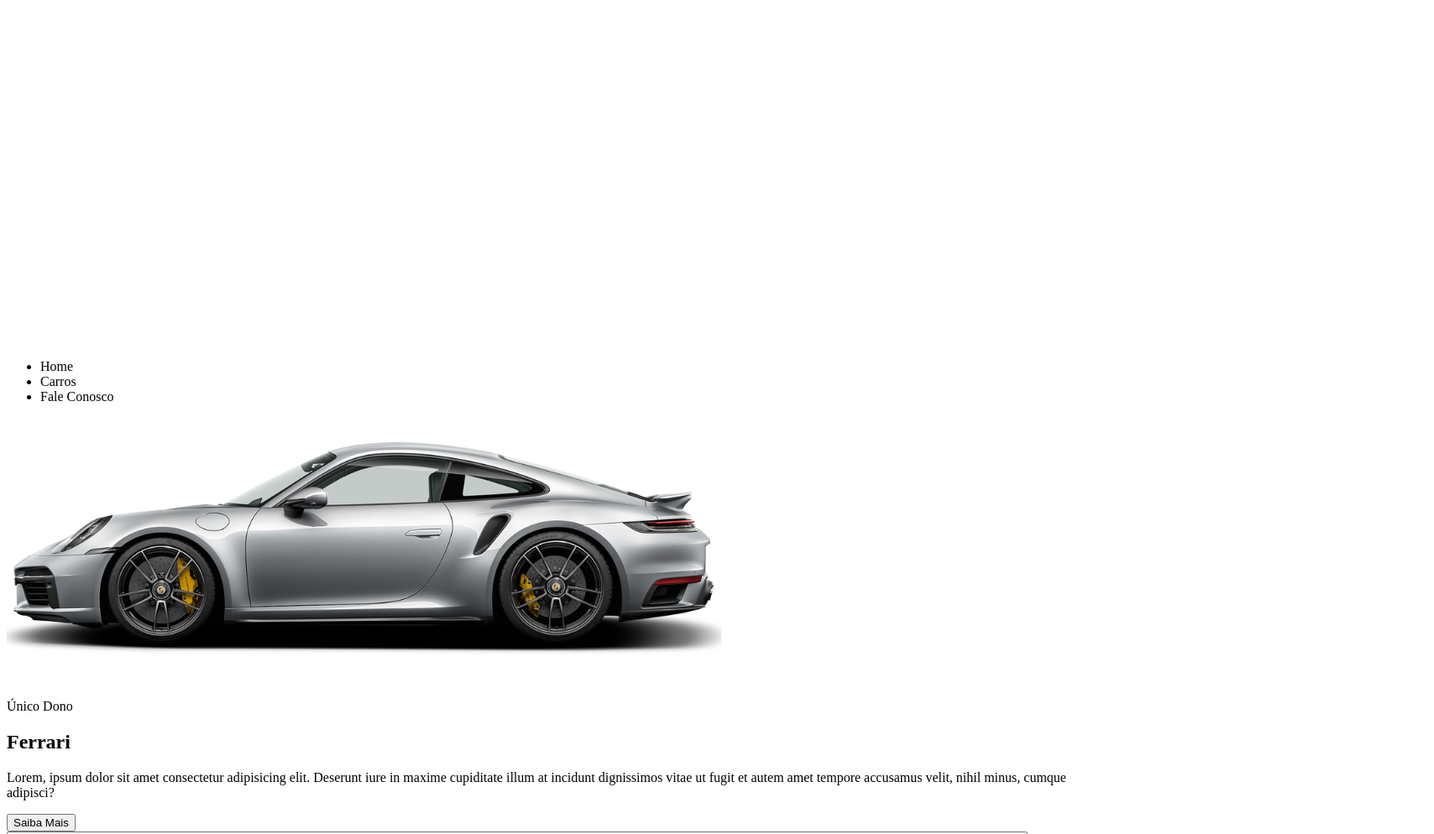
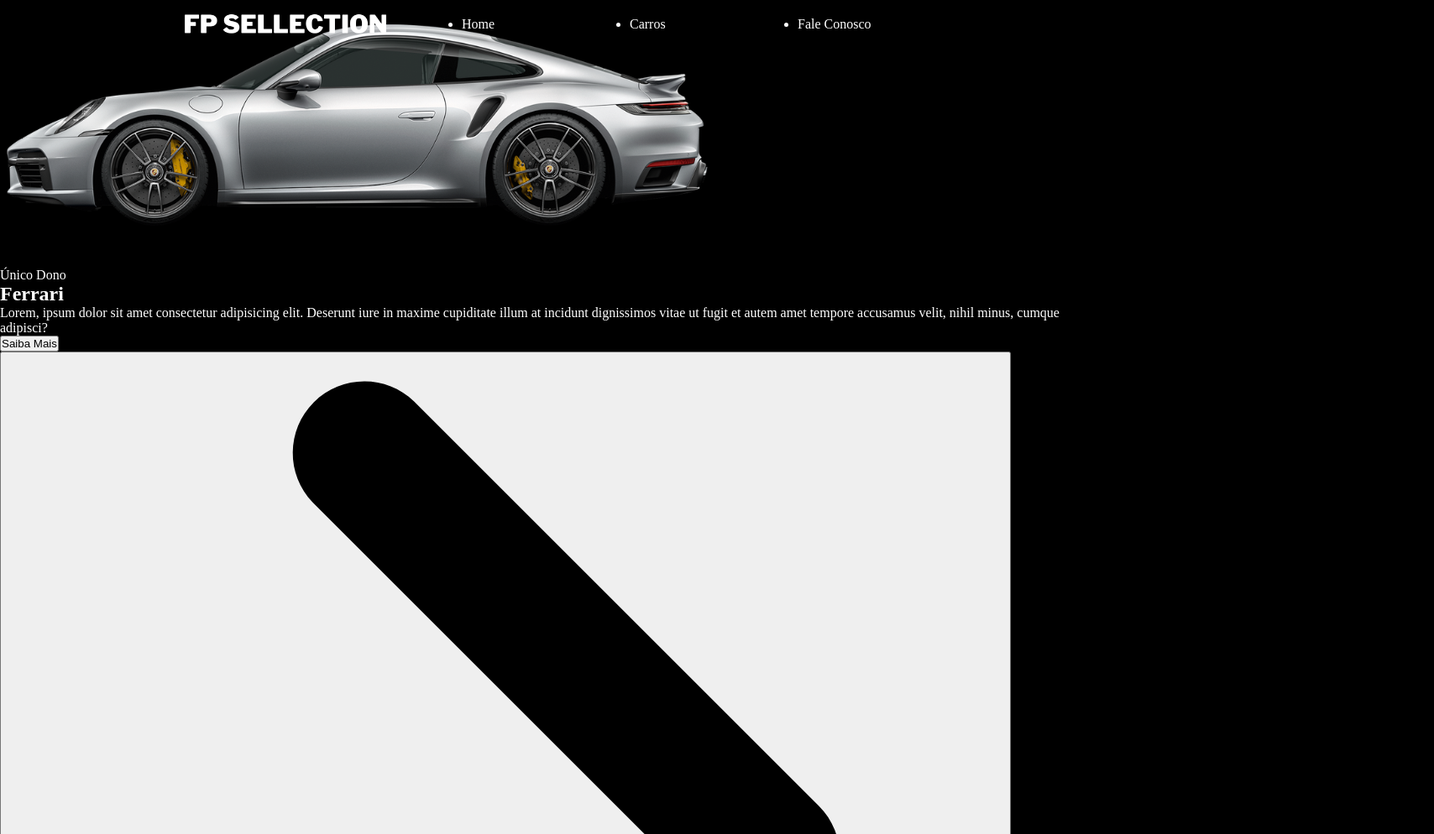
Before and after one commit to EduardoAugustoBF/projeto-animado, a plain HTML site: page index.html in a window 1280 px wide. Shown: the top 994 px of the page at 84% size, 1708 px wide, since content can reach past the window. Drawn offline with Linux system fonts and the light colour scheme.

Commit message:
Projeto carros

```diff
--- /dev/null
+++ b/estilo.css
@@ -0,0 +1,34 @@
+@charset "UTF-8";
+
+* {
+  margin: 0;
+  padding: 0;
+  box-sizing: border-box;
+}
+
+body {
+  background-color: black;
+  color: #fff;
+  font-size: 16px;
+}
+
+header {
+ position: fixed;
+ left: 50%;
+ transform: translateX(-50%);
+ display: grid;
+ align-items: center;
+ grid-template-columns: 1fr 600px;
+ gap: 10%;
+
+  & img {
+    width: 250px;
+  }
+
+  & nav {
+     & ul {
+      display: grid;
+      grid-template-columns: repeat(3, 200px);
+     }
+  }
+}
--- a/index.html
+++ b/index.html
@@ -4,6 +4,7 @@
   <meta charset="UTF-8">
   <meta name="viewport" content="width=device-width, initial-scale=1.0">
   <title>FP Sellection</title>
+  <link rel="stylesheet" href="estilo.css">
 </head>
 <body>
  <header>
@@ -45,6 +46,16 @@
       <button><img src="./img/arrow.png" alt="seta direita"></button>
       <button><img src="./img/arrow.png" alt="seta direita"></button>
     </div>
+
+    <div class="indicators">
+       <div class="number">1</div>
+
+       <ul>
+        <li class="active"></li>
+        <li></li>
+        <li></li>
+       </ul>
+    </div>
  </section>
 </body>
 </html>
```
